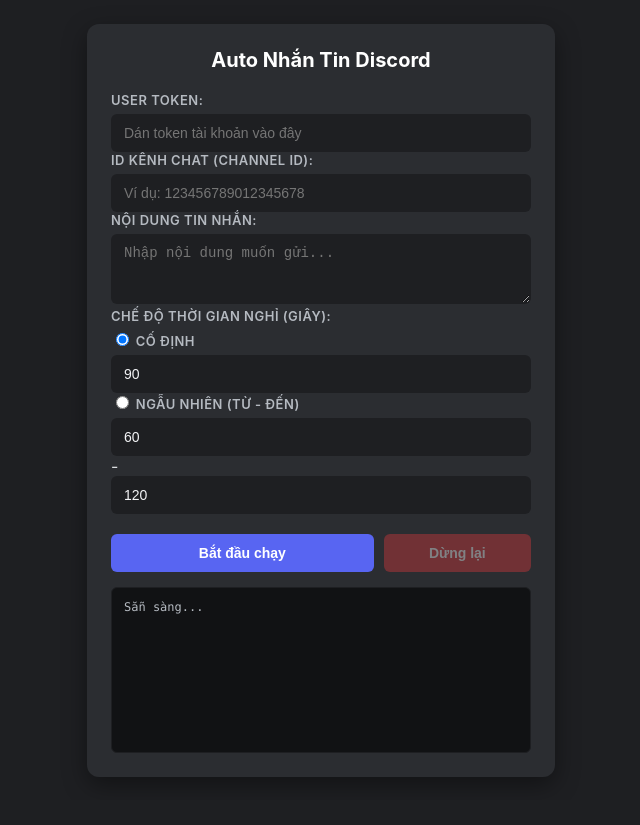
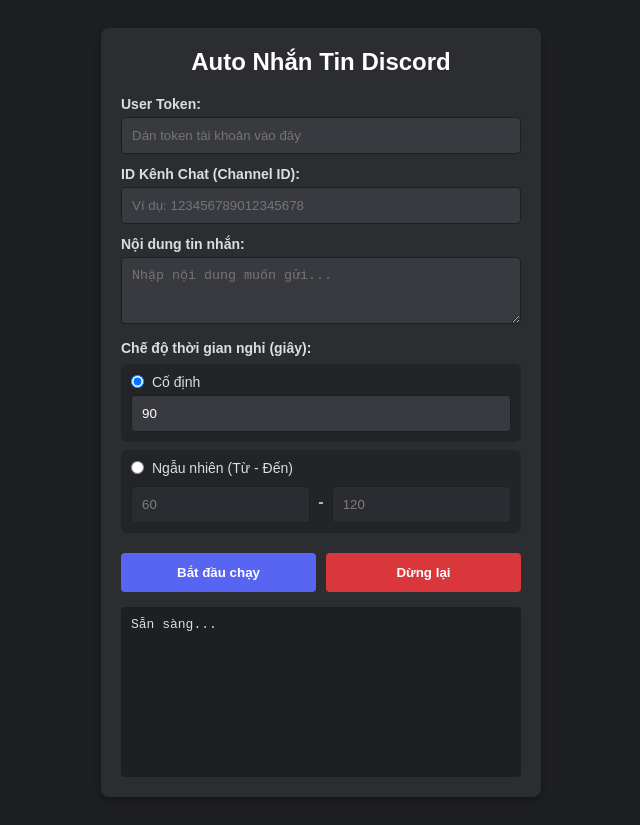
Before and after one commit to Thanhan3k/self-bot-autoq, a website: page index.html in a window 1280 px wide. Shown: the whole page, without its empty margins (319-959 px from the left). Before the commit the page ends 800 px from the top, so only its background shows below. Drawn offline with Linux system fonts and the light colour scheme.

Commit message:
Update style.css

```diff
--- a/style.css
+++ b/style.css
@@ -1,45 +1,32 @@
 body {
-    font-family: -apple-system, BlinkMacSystemFont, "Segoe UI", Roboto, Helvetica, Arial, sans-serif;
+    font-family: sans-serif;
     background-color: #1e1f22;
     color: #dbdee1;
     display: flex;
     justify-content: center;
-    align-items: center;
-    min-height: 100vh;
-    margin: 0;
     padding: 20px;
-    box-sizing: border-box;
 }
 
 .container {
     background-color: #2b2d31;
-    padding: 24px;
-    border-radius: 12px;
+    padding: 20px;
+    border-radius: 8px;
     width: 100%;
-    max-width: 420px;
-    box-shadow: 0 8px 24px rgba(0, 0, 0, 0.4);
+    max-width: 400px;
+    box-shadow: 0 4px 10px rgba(0, 0, 0, 0.3);
 }
 
 h2 {
     text-align: center;
-    color: #ffffff;
+    color: #fff;
     margin-top: 0;
-    margin-bottom: 20px;
-    font-size: 20px;
-}
-
-.form-group {
-    margin-bottom: 14px;
 }
 
 label {
     display: block;
-    margin-bottom: 6px;
-    font-size: 13px;
-    font-weight: 600;
-    color: #b5bac1;
-    text-transform: uppercase;
-    letter-spacing: 0.5px;
+    margin-top: 12px;
+    font-size: 14px;
+    font-weight: bold;
 }
 
 input[type="text"],
@@ -47,119 +34,53 @@ input[type="password"],
 input[type="number"],
 textarea {
     width: 100%;
-    padding: 10px 12px;
-    border-radius: 6px;
-    border: 1px solid transparent;
-    background-color: #1e1f22;
-    color: #f2f3f5;
-    font-size: 14px;
+    padding: 10px;
+    margin-top: 5px;
+    border-radius: 4px;
+    border: 1px solid #1e1f22;
+    background-color: #383a40;
+    color: #fff;
     box-sizing: border-box;
-    transition: border-color 0.2s, background-color 0.2s;
 }
 
-input:focus, textarea:focus {
-    outline: none;
-    border-color: #5865f2;
-    background-color: #111214;
+input:disabled {
+    opacity: 0.4;
+    cursor: not-allowed;
 }
 
-textarea {
-    resize: vertical;
-    min-height: 70px;
+.time-mode {
+    margin-top: 8px;
+    background-color: #232428;
+    padding: 10px;
+    border-radius: 6px;
 }
 
-/* Tab chuyển đổi chế độ thời gian */
-.mode-tabs {
-    display: flex;
-    background-color: #1e1f22;
-    border-radius: 6px;
-    padding: 3px;
-    margin-bottom: 10px;
-}
-
-.tab-btn {
-    flex: 1;
-    background-color: transparent;
-    border: none;
-    color: #b5bac1;
-    padding: 8px;
-    font-size: 13px;
-    font-weight: 600;
-    border-radius: 4px;
-    cursor: pointer;
-    transition: all 0.2s ease;
-}
-
-.tab-btn.active {
-    background-color: #383a40;
-    color: #ffffff;
-    box-shadow: 0 2px 4px rgba(0,0,0,0.2);
-}
-
-.time-panel {
-    background-color: #232428;
-    border: 1px solid #1e1f22;
-    border-radius: 6px;
-    padding: 10px;
-}
-
-.input-with-unit {
-    display: flex;
-    align-items: center;
-    background-color: #1e1f22;
-    border-radius: 6px;
-    border: 1px solid #2b2d31;
-    padding-right: 10px;
-    overflow: hidden;
-}
-
-.input-with-unit input {
-    border: none;
-    background: transparent;
-    padding: 8px 10px;
-    color: #fff;
-    font-size: 14px;
-    width: 100%;
-}
-
-.input-with-unit input:focus {
-    background: transparent;
-    border: none;
-}
-
-.unit {
-    font-size: 13px;
-    color: #949ba4;
-    white-space: nowrap;
-    font-weight: 500;
-}
-
-.sub-label {
-    font-size: 12px;
-    color: #949ba4;
-    padding-left: 10px;
-    white-space: nowrap;
-    font-weight: 500;
-}
-
-.range-wrapper {
+.radio-label {
     display: flex;
     align-items: center;
     gap: 8px;
+    margin-top: 0;
+    font-weight: normal;
+    cursor: pointer;
 }
 
-.range-wrapper .input-with-unit {
-    flex: 1;
+.radio-label input[type="radio"] {
+    width: auto;
+    margin: 0;
 }
 
-.range-dash {
-    font-size: 13px;
-    color: #b5bac1;
-    font-weight: 600;
-    white-space: nowrap;
+.range-inputs {
+    display: flex;
+    align-items: center;
+    gap: 8px;
+    margin-top: 5px;
 }
 
-/* Nhóm nút bấm */
+.range-inputs span {
+    font-weight: bold;
+    color: #b5bac1;
+}
+
 .btn-group {
     display: flex;
     gap: 10px;
@@ -167,52 +88,35 @@ textarea {
 }
 
 button {
-    padding: 11px 16px;
+    flex: 1;
+    padding: 12px;
     border: none;
-    border-radius: 6px;
-    font-weight: 600;
-    font-size: 14px;
+    border-radius: 4px;
+    font-weight: bold;
     cursor: pointer;
     color: white;
-    transition: filter 0.2s, opacity 0.2s;
-}
-
-button:hover {
-    filter: brightness(1.1);
 }
 
 #startBtn {
     background-color: #5865f2;
-    flex: 2;
 }
 
 #startBtn:disabled {
     background-color: #4752c4;
-    opacity: 0.5;
-    cursor: not-allowed;
-    filter: none;
+    opacity: 0.6;
 }
 
 #stopBtn {
     background-color: #da373c;
-    flex: 1;
-}
-
-#stopBtn:disabled {
-    opacity: 0.4;
-    cursor: not-allowed;
-    filter: none;
 }
 
 #log {
     margin-top: 15px;
-    padding: 12px;
-    background-color: #111214;
-    border-radius: 6px;
-    height: 140px;
+    padding: 10px;
+    background-color: #1e1f22;
+    border-radius: 4px;
+    height: 150px;
     overflow-y: auto;
-    font-size: 12px;
-    font-family: ui-monospace, SFMono-Regular, Consolas, monospace;
-    color: #b5bac1;
-    border: 1px solid #1e1f22;
+    font-size: 13px;
+    font-family: monospace;
 }
```
